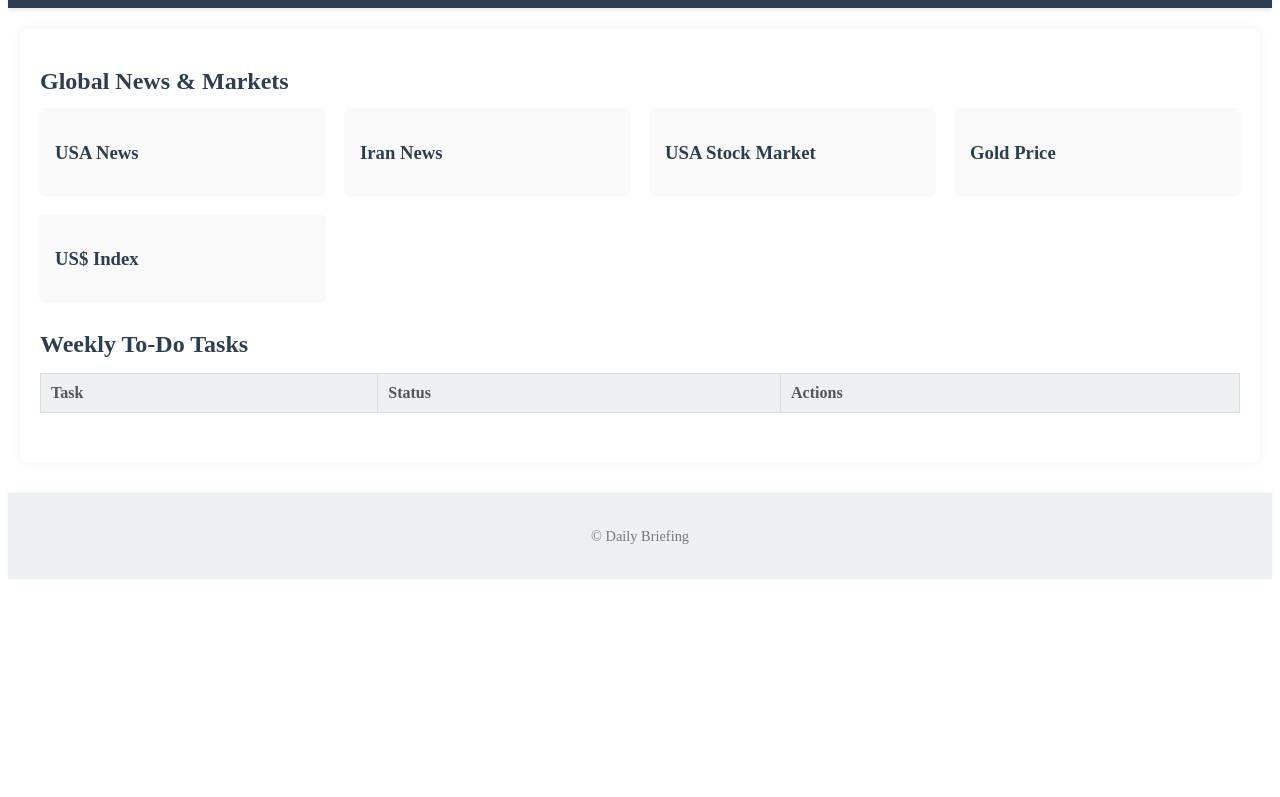
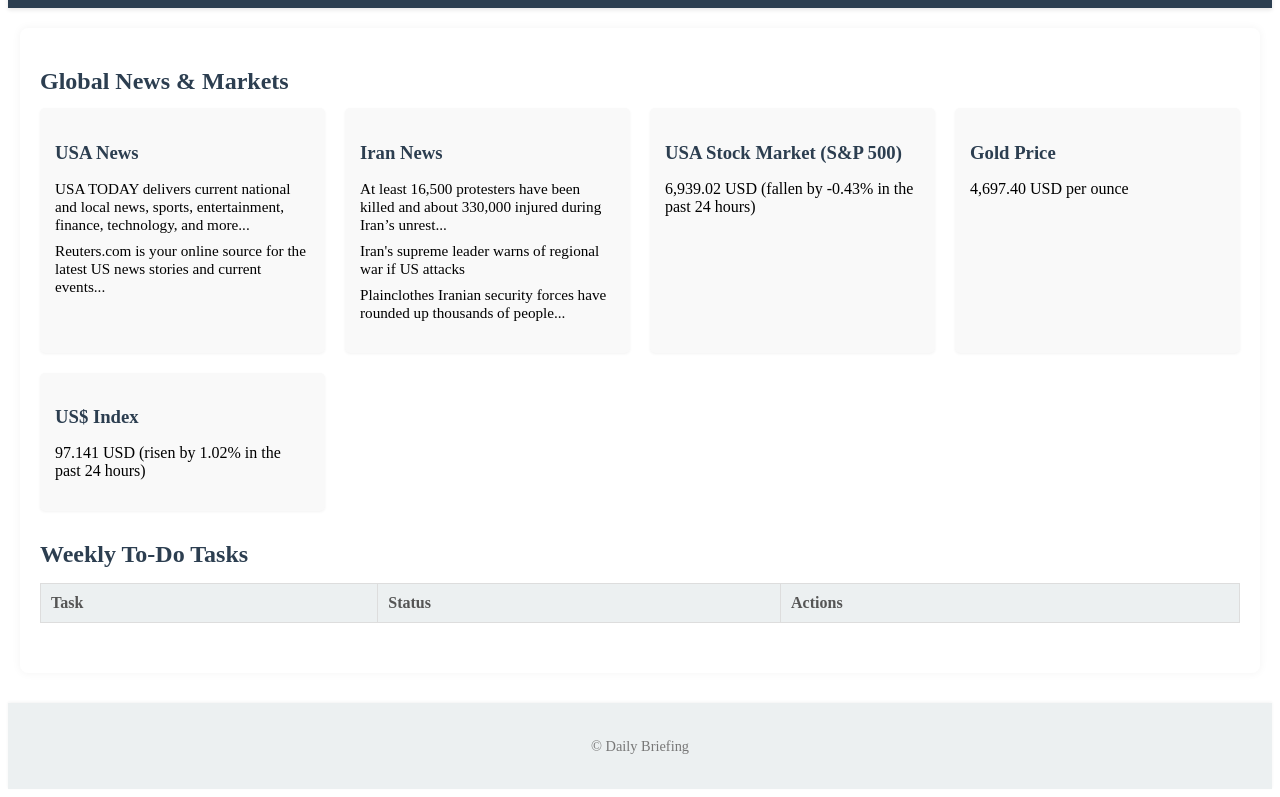
Before and after one commit to farhadrahgozarca-cloud/fara, a plain HTML site: page index.html in a window 1280 px wide. Shown: the part 103-900 px from the top of the page. Before the commit the page ends 800 px from the top, so only its background shows below. Drawn offline with Linux system fonts and the light colour scheme.

Commit message:
Add news items and update market prices in index.html

```diff
--- a/index.html
+++ b/index.html
@@ -17,23 +17,30 @@
             <div class="news-container">
                 <div class="news-category">
                     <h3>USA News</h3>
-                    <ul id="usa-news"></ul>
+                    <ul id="usa-news">
+                        <li>USA TODAY delivers current national and local news, sports, entertainment, finance, technology, and more...</li>
+                        <li>Reuters.com is your online source for the latest US news stories and current events...</li>
+                    </ul>
                 </div>
                 <div class="news-category">
                     <h3>Iran News</h3>
-                    <ul id="iran-news"></ul>
+                    <ul id="iran-news">
+                        <li>At least 16,500 protesters have been killed and about 330,000 injured during Iran’s unrest...</li>
+                        <li>Iran's supreme leader warns of regional war if US attacks</li>
+                        <li>Plainclothes Iranian security forces have rounded up thousands of people...</li>
+                    </ul>
                 </div>
                 <div class="news-category">
-                    <h3>USA Stock Market</h3>
-                    <p id="usa-stock-market"></p>
+                    <h3>USA Stock Market (S&P 500)</h3>
+                    <p id="usa-stock-market">6,939.02 USD (fallen by -0.43% in the past 24 hours)</p>
                 </div>
                 <div class="news-category">
                     <h3>Gold Price</h3>
-                    <p id="gold-price"></p>
+                    <p id="gold-price">4,697.40 USD per ounce</p>
                 </div>
                 <div class="news-category">
                     <h3>US$ Index</h3>
-                    <p id="usd-index"></p>
+                    <p id="usd-index">97.141 USD (risen by 1.02% in the past 24 hours)</p>
                 </div>
             </div>
         </section>
```
